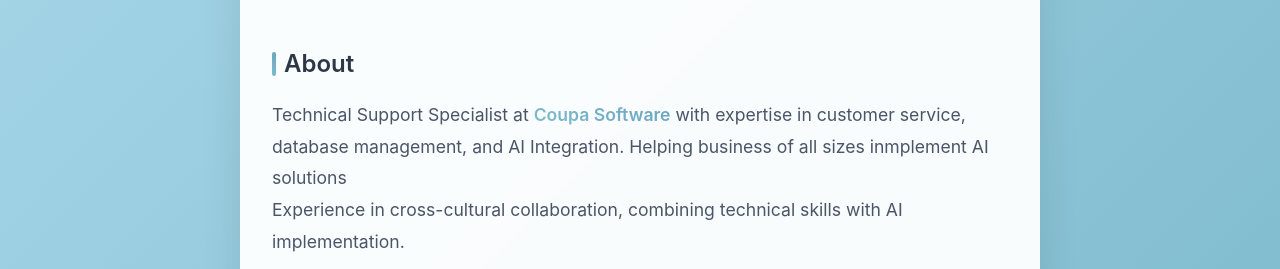
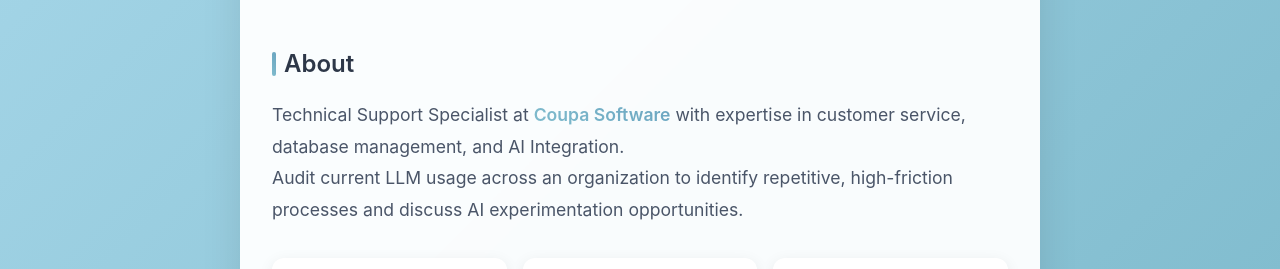
Before and after one commit to TheRealOctosquid/therealoctosquid.github.io, a plain HTML site: page index.html in a window 1280 px wide. Shown: the part 314-583 px from the top of the page. Drawn offline with Linux system fonts and the light colour scheme.

Commit message:
Update index.html

```diff
--- a/index.html
+++ b/index.html
@@ -285,8 +285,8 @@
         <section class="section">
             <h2 class="section-title">About</h2>
             <div class="bio">
-                <p>Technical Support Specialist at <span class="highlight">Coupa Software</span> with expertise in customer service, database management, and AI Integration. Helping business of all sizes inmplement AI solutions </p>
-                <p>Experience in cross-cultural collaboration, combining technical skills with AI implementation.</p>
+                <p>Technical Support Specialist at <span class="highlight">Coupa Software</span> with expertise in customer service, database management, and AI Integration.
+                <p> Audit current LLM usage across an organization to identify repetitive, high-friction processes and discuss AI experimentation opportunities. </p>
             </div>
 
             <div class="stats">
```
